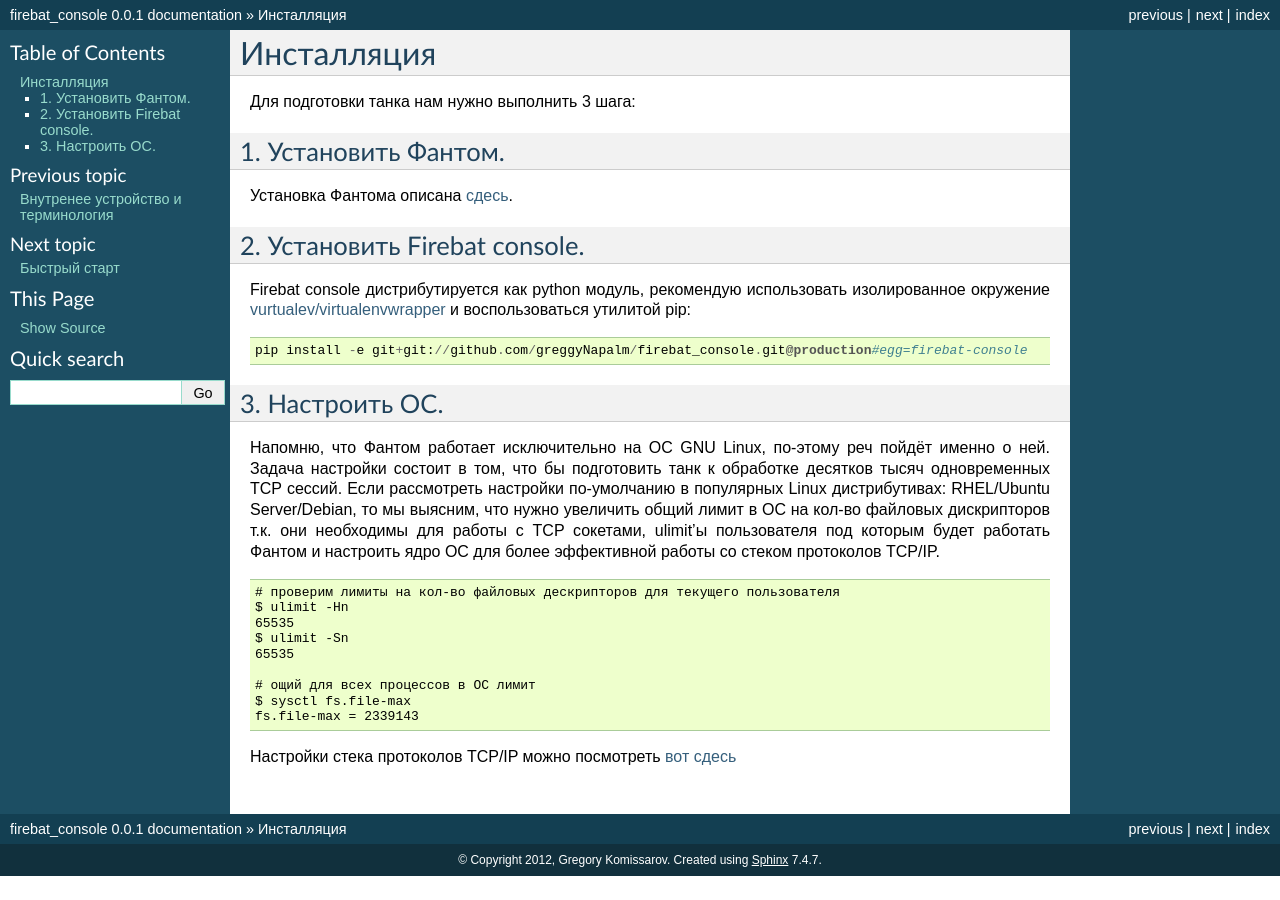
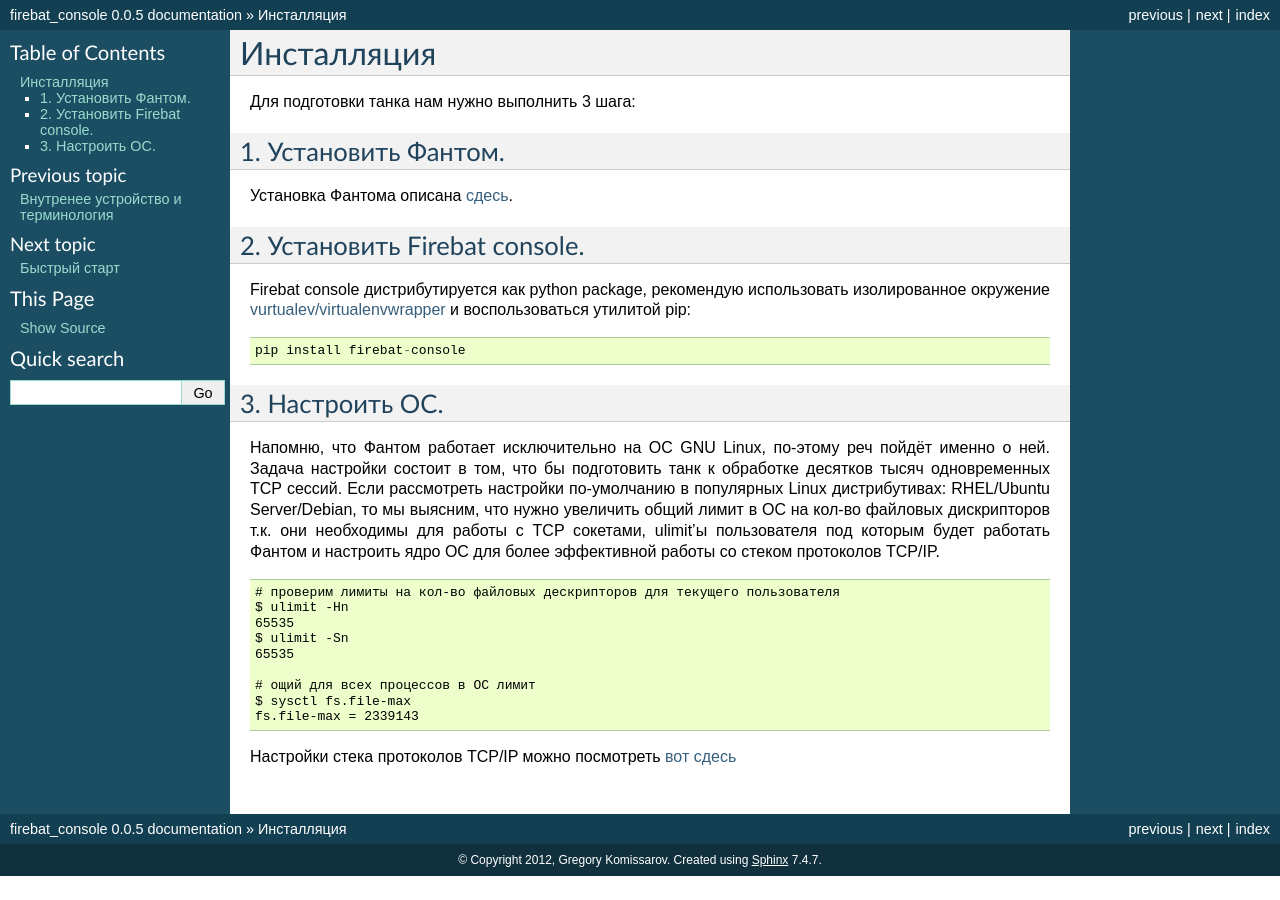
Before and after one commit to greggyNapalm/firebat-console, a Sphinx documentation site: the page built from docs/installation.rst, in a window 1280 px wide. Built offline with Sphinx 7.4.7, drawn with Linux system fonts in a browser that asks for light colours.

Commit message:
make docs up to date

```diff
--- a/docs/conf.py
+++ b/docs/conf.py
@@ -48,9 +48,9 @@
 # built documents.
 #
 # The short X.Y version.
-version = '0.0.1'
+version = '0.0.5'
 # The full version, including alpha/beta/rc tags.
-release = '0.0.1'
+release = '0.0.5'
 
 # The language for content autogenerated by Sphinx. Refer to documentation
 # for a list of supported languages.
--- a/docs/index.rst
+++ b/docs/index.rst
@@ -15,7 +15,7 @@
 :License: `BSD License
  <http://www.voidspace.org.uk/python/license.shtml>`_
 :Support: `Google Group
- <https://groups.google.com/d/forum/phantom_doc>`_
+ <https://groups.google.com/forum/#!forum/loadit>`_
 :Issue tracker: `GitHub Issues
  <https://github.com/greggyNapalm/firebat_console/issues>`_
 
--- a/docs/installation.rst
+++ b/docs/installation.rst
@@ -10,11 +10,11 @@
 
 2. Установить Firebat console.
 ------------------------------
-Firebat console дистрибутируется как python модуль, рекомендую использовать изолированное окружение `vurtualev/virtualenvwrapper <http://docs.python-guide.org/en/latest/dev/virtualenvs/>`_ и воспользоваться утилитой pip:
+Firebat console дистрибутируется как python package, рекомендую использовать изолированное окружение `vurtualev/virtualenvwrapper <http://docs.python-guide.org/en/latest/dev/virtualenvs/>`_ и воспользоваться утилитой pip:
 
 ::
 
-    pip install -e git+git://github.com/greggyNapalm/firebat_console.git@production#egg=firebat-console
+    pip install firebat-console
 
 3. Настроить ОС.
 ----------------
```
